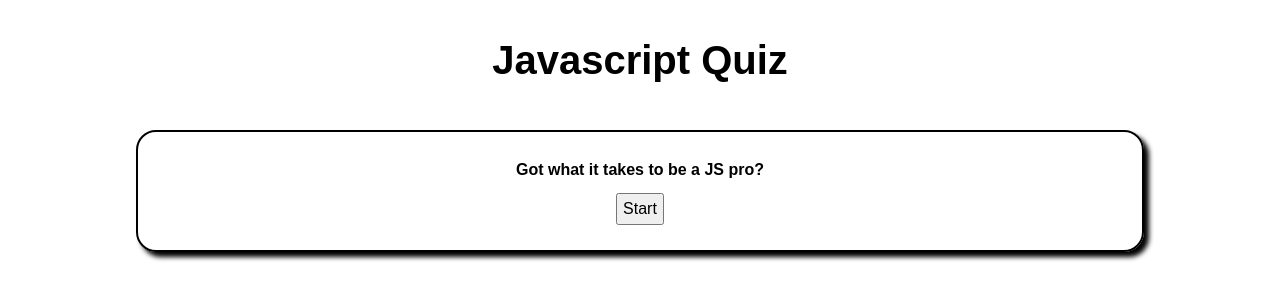
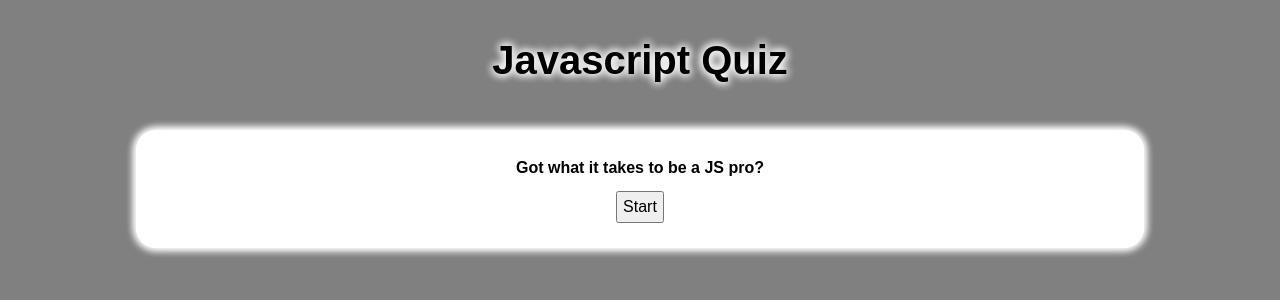
Before and after one commit to Gordon-Magill/code_quiz, a plain HTML site: page index.html in a window 1280 px wide. Drawn offline with Linux system fonts and the light colour scheme.

Commit message:
Improved styling

```diff
--- a/assets/style/style.css
+++ b/assets/style/style.css
@@ -10,6 +10,7 @@ span {
 
 body {
     padding: 0px;
+    background-color: gray;
 }
 
 header {
@@ -22,7 +23,8 @@ header {
 
 header h1 {
     font-size: 40px;
-    margin: 10px
+    margin: 10px;
+    text-shadow: 0px 0px 10px white, 0px 0px 10px white, 0px 0px 10px white;
 
 }
 
@@ -37,14 +39,15 @@ main {
 }
 
 main section {
+    background-color: white;
     flex-flow: column nowrap;
     align-items: center;
     justify-content: center;
     width: 80%;
-    border: 2px solid black;
+    /* border: 2px solid black; */
     padding: 20px;
     border-radius: 20px;
-    box-shadow: 5px 5px 5px black;
+    box-shadow: 0px 0px 10px white, 0px 0px 10px white, 0px 0px 10px white;
 }
 
 #startPage {
```
Also changed, not shown: assets/js/script.js (+14 -0 lines).
